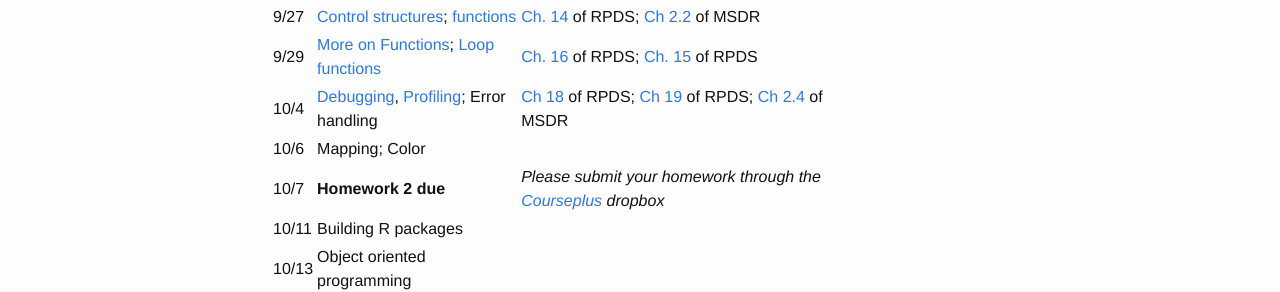
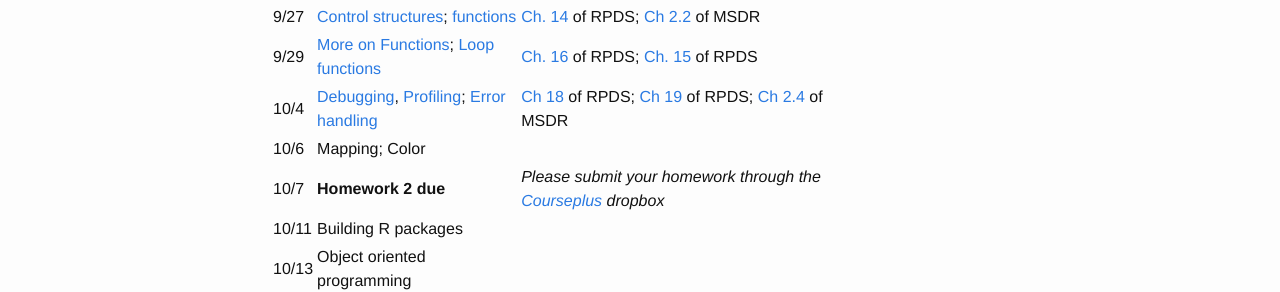
Before and after one commit to Max201510/Biostat776, a Jekyll site: the page built from schedule.md, in a window 1280 px wide. Shown: the part 891-1183 px from the top of the page. Built offline with Jekyll 4.4.1, drawn with Linux system fonts in a browser that asks for light colours; part of the change alters nothing that is shown.

```diff
--- a/schedule.md
+++ b/schedule.md
@@ -26,7 +26,7 @@ Textbook key
 9/22 | [Plotting data with ggplot2 (part 2)](../notes/pdf/ggplot2_part2.pdf); [Graphics devices](../notes/pdf/grdevices.pdf)| [Ch. 15](https://bookdown.org/rdpeng/exdata/the-ggplot2-plotting-system-part-2.html) of EDAR; [Ch. 8](https://bookdown.org/rdpeng/exdata/graphics-devices.html) of EDAR |
 9/27 | [Control structures](../notes/pdf/control.pdf); [functions](../notes/pdf/functions.pdf)| [Ch. 14](https://bookdown.org/rdpeng/rprogdatascience/control-structures.html) of RPDS; [Ch 2.2](http://rdpeng.github.io/RProgDA/functions.html) of MSDR |
 9/29 | [More on Functions](../notes/pdf/functions2.pdf); [Loop functions](../notes/pdf/loop_functions.pdf) | [Ch. 16](https://bookdown.org/rdpeng/rprogdatascience/loop-functions.html) of RPDS; [Ch. 15](https://bookdown.org/rdpeng/rprogdatascience/functions.html) of RPDS
-10/4 |  [Debugging](../notes/pdf/debugging.pdf), [Profiling](../notes/pdf/RProfiler.pdf); Error handling | [Ch 18](https://bookdown.org/rdpeng/rprogdatascience/debugging.html) of RPDS; [Ch 19](https://bookdown.org/rdpeng/rprogdatascience/profiling-r-code.html) of RPDS; [Ch 2.4](http://rdpeng.github.io/RProgDA/error-handling-and-generation-sk.html) of MSDR
+10/4 |  [Debugging](../notes/pdf/debugging.pdf), [Profiling](../notes/pdf/RProfiler.pdf); [Error handling](../notes/pdf/error_handling.pdf) | [Ch 18](https://bookdown.org/rdpeng/rprogdatascience/debugging.html) of RPDS; [Ch 19](https://bookdown.org/rdpeng/rprogdatascience/profiling-r-code.html) of RPDS; [Ch 2.4](http://rdpeng.github.io/RProgDA/error-handling-and-generation-sk.html) of MSDR
 10/6 | Mapping; Color | |
 10/7 | **Homework 2 due** | *Please submit your homework through the [Courseplus](https://courseplus.jhu.edu) dropbox* |
 10/11 | Building R packages | |
```
